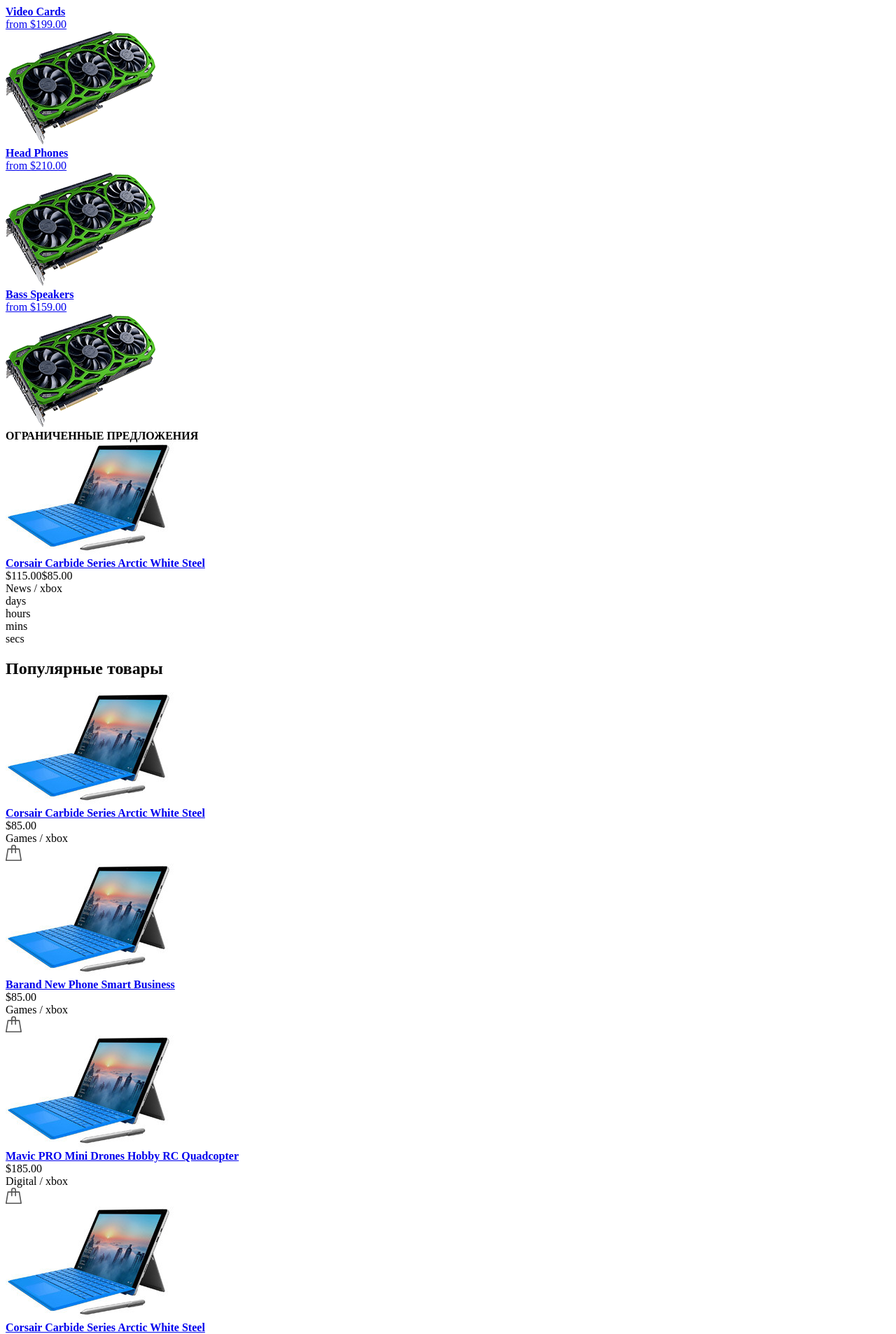
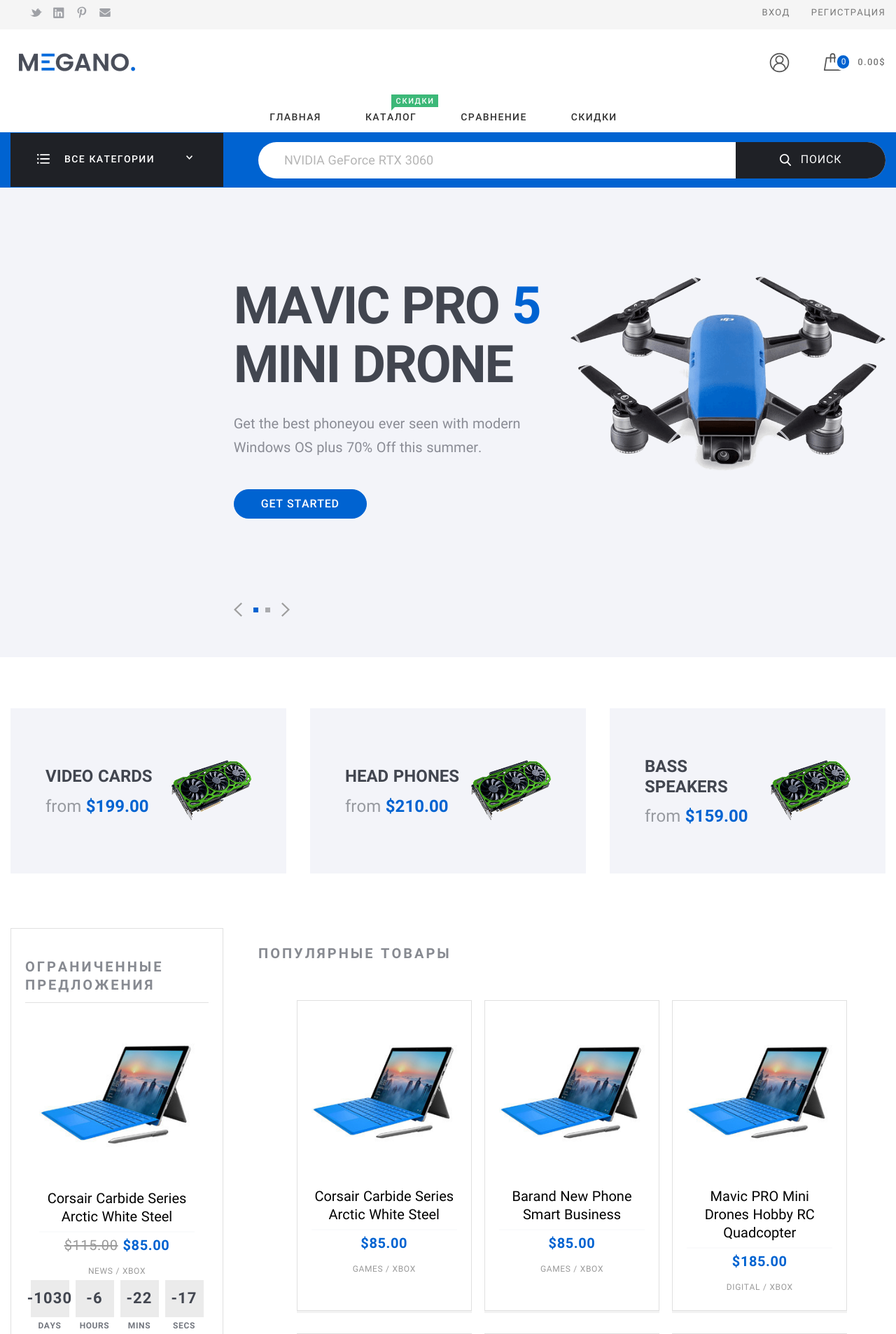
Before and after one commit to elfochka/django_shop, a Django app: page / in a window 1280 px wide. Shown: the top 1906 px of the page at 70% size. Run offline with Django 4.2, Linux system fonts and the light colour scheme.

Commit message:
made base.html and changed index.html

```diff
--- a/templates/base.html
+++ b/templates/base.html
@@ -1,3 +1,4 @@
+{% load static %}
 <!DOCTYPE html>
 <!--[if IE 7]>
 <html class="ie7" lang="ru">
@@ -19,26 +20,26 @@
 <!--<![endif]-->
 
 <head>
-{#    <title>Megano</title>#}
-{#    <meta name="description" content="Описание страницы">#}
-{#    <meta charset="utf-8">#}
-{#    <meta name="viewport" content="width=device-width, initial-scale=1, maximum-scale=1, user-scalable=0">#}
-{#    <link href="{% static 'favicon.ico' %}" rel="shortcut icon">#}
-{#    <link rel="preload" href="{% static 'assets/fonts/Roboto/Roboto-Regular.woff'%}" as="font">#}
-{#    <link rel="preload" href="{% static 'assets/fonts/Roboto/Roboto-Italic.woff'%}" as="font">#}
-{#    <link rel="preload" href="{% static 'assets/fonts/Roboto/Roboto-Bold.woff'%}" as="font">#}
-{#    <link rel="preload" href="{% static 'assets/fonts/Roboto/Roboto-Bold_Italic.woff'%}" as="font">#}
-{#    <link rel="preload" href="{% static 'assets/fonts/Roboto/Roboto-Light.woff'%}" as="font">#}
-{#    <link rel="preload" href="{% static 'assets/fonts/Roboto/Roboto-Light_Italic.woff'%}" as="font">#}
-{#    <link rel="stylesheet" href="{% static 'assets/css/fonts.css' %}">#}
-{#    <link rel="stylesheet" href="{% static 'assets/css/basic.css' %}">#}
-{#    <link rel="stylesheet" href="{% static 'assets/css/extra.css' %}">#}
-{#    <script src="{% static 'assets/plg/CountDown/countdown.js' %}"></script>#}
-{#    <!--[if lt IE 9]>#}
-{#  <script src="http://html5shiv.googlecode.com/svn/trunk/html5.js"></script><![endif]-->#}
+    <title>Megano</title>
+    <meta name="description" content="Описание страницы">
+    <meta charset="utf-8">
+    <meta name="viewport" content="width=device-width, initial-scale=1, maximum-scale=1, user-scalable=0">
+    <link href="{% static 'favicon.ico' %}" rel="shortcut icon">
+    <link rel="preload" href="{% static 'assets/fonts/Roboto/Roboto-Regular.woff'%}" as="font">
+    <link rel="preload" href="{% static 'assets/fonts/Roboto/Roboto-Italic.woff'%}" as="font">
+    <link rel="preload" href="{% static 'assets/fonts/Roboto/Roboto-Bold.woff'%}" as="font">
+    <link rel="preload" href="{% static 'assets/fonts/Roboto/Roboto-Bold_Italic.woff'%}" as="font">
+    <link rel="preload" href="{% static 'assets/fonts/Roboto/Roboto-Light.woff'%}" as="font">
+    <link rel="preload" href="{% static 'assets/fonts/Roboto/Roboto-Light_Italic.woff'%}" as="font">
+    <link rel="stylesheet" href="{% static 'assets/css/fonts.css' %}">
+    <link rel="stylesheet" href="{% static 'assets/css/basic.css' %}">
+    <link rel="stylesheet" href="{% static 'assets/css/extra.css' %}">
+    <script src="{% static 'assets/plg/CountDown/countdown.js' %}"></script>
+    <!--[if lt IE 9]>
+  <script src="http://html5shiv.googlecode.com/svn/trunk/html5.js"></script><![endif]-->
 </head>
 
-<body class="Site">
+<body>
 {% block header %}
     <header class="Header">
         <div class="ControlPanel">
@@ -379,12 +380,12 @@
 <!--        +breadcrumbs('Главная','Портфолио')-->
 <!--    +Article('portfolio')-->
 <!---->
-{#<script src="{% static 'assets/plg/jQuery/jquery-3.5.0.slim.min.js' %}"></script>#}
-{#<script src="{% static 'assets/plg/form/jquery.form.js' %}"></script>#}
-{#<script src="{% static 'assets/plg/form/jquery.maskedinput.min.js' %}"></script>#}
-{#<script src="{% static 'assets/plg/range/ion.rangeSlider.min.js' %}"></script>#}
-{#<script src="{% static 'assets/plg/Slider/slick.min.js' %}"></script>#}
-{#<script src="{% static 'assets/js/scripts.js' %}"></script>#}
+<script src="{% static 'assets/plg/jQuery/jquery-3.5.0.slim.min.js' %}"></script>
+<script src="{% static 'assets/plg/form/jquery.form.js' %}"></script>
+<script src="{% static 'assets/plg/form/jquery.maskedinput.min.js' %}"></script>
+<script src="{% static 'assets/plg/range/ion.rangeSlider.min.js' %}"></script>
+<script src="{% static 'assets/plg/Slider/slick.min.js' %}"></script>
+<script src="{% static 'assets/js/scripts.js' %}"></script>
 {% endblock %}
 
 </body>
--- a/templates/index.html
+++ b/templates/index.html
@@ -43,9 +43,7 @@
 </head>
 
 <body class="Site">
-{% block header %}
 
-{% endblock %}
 {#<header class="Header">#}
 {#    <div class="ControlPanel">#}
 {#        <div class="wrap">#}
@@ -759,6 +757,7 @@
     </div>
     </div>
 {% endblock %}
+
 {#<footer class="Footer">#}
 {#<div class="wrap">#}
 {#    <div class="row Footer-main">#}
```
